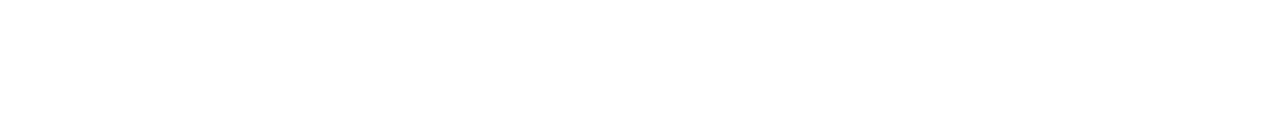
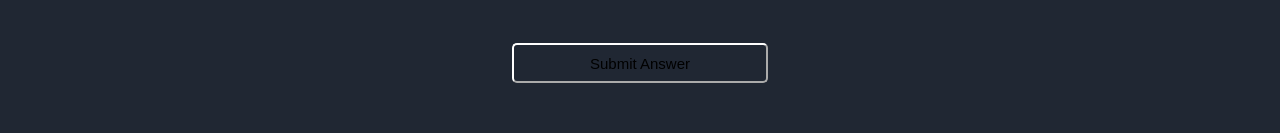
Before and after one commit to csu-hci-projects/SP23-Video-Games-As-An-Educational-Medium, a Next.js app: page /test in a window 1280 px wide. Before the commit this address had no page. Shown: the part 507-640 px from the top of the page. Built offline with nearby package versions, Linux system fonts and the light colour scheme.

Commit message:
change game to test.js

```diff
--- a/pages/game.js
+++ b/pages/test.js
@@ -64,6 +64,7 @@
 const countryOrder = ["Mali", "Chad", "Burkina", "Eritrea", "Central African Republic", "Angola", "Benin", "Cape Verde", "Democratic Republic of Congo", "Botswana", "Ivory Coast", "Algeria", "Egypt", "Equatorial Guinea", "Comoros", "Sao Tome", "Djibouti"];
 
 var userScore = [];
+var userChoice = [];
 
 let i = 0;
 export default function Game() {
@@ -107,15 +108,19 @@
     setImageSrc(CountryImages[i]);
     if (e == countryOrder[i]) {
       userScore.push(true);
+      userChoice.push(e);
     } else {
       userScore.push(false);
+      userChoice.push(e);
     }
 
     if (i == 17) {
       if (typeof window !== 'undefined') {
         const finalScore = userScore;
+        const finalChoices = userChoice;
         window.localStorage.setItem("userTime", timeOnPage);
         window.localStorage.setItem("userScore", finalScore);
+        window.localStorage.setItem("userChoices", finalChoices);
         window.location.href = "/results";
       }
     }
```
